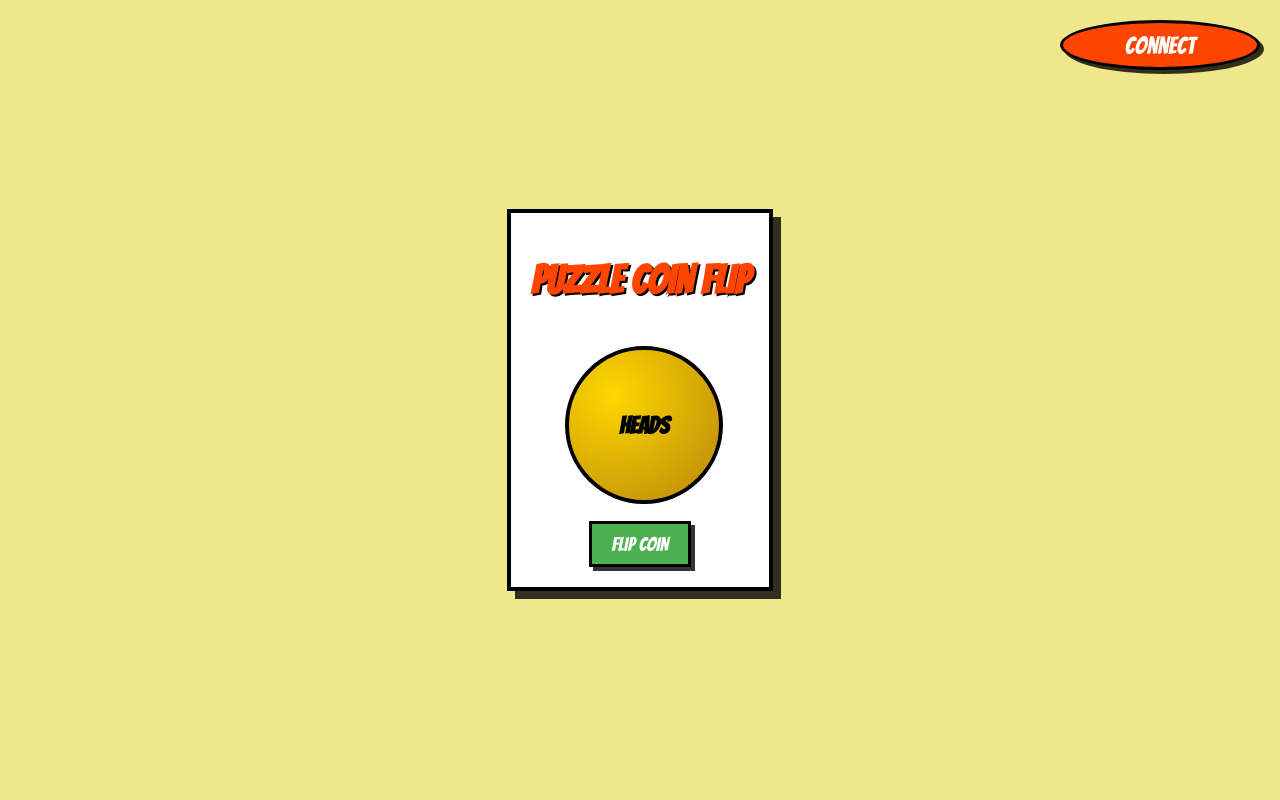
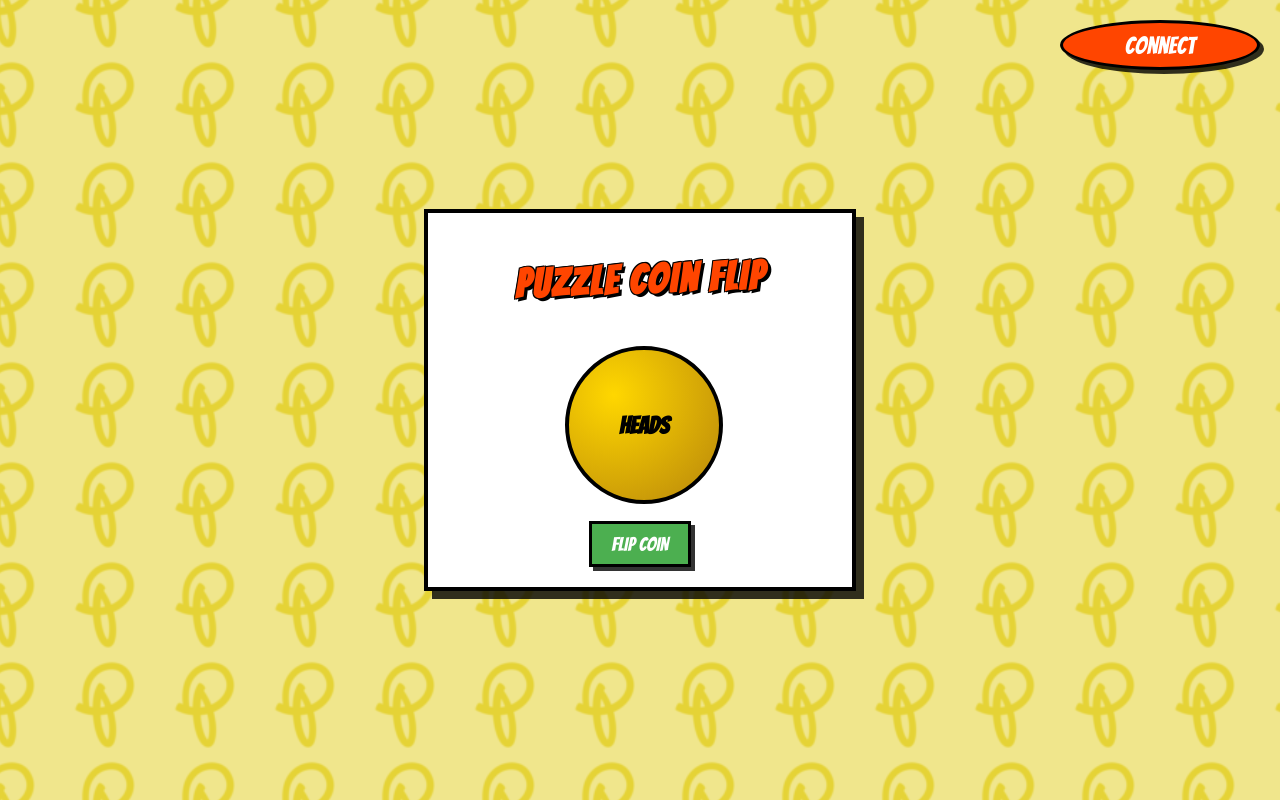
Before and after one commit to MullerEsposito/coinflip-tallguy, a React (Create React App) app: page / in a window 1280 px wide. Built offline with nearby package versions, Linux system fonts and the light colour scheme.

Commit message:
add tiled background

```diff
--- a/src/components/CoinFlipper.css
+++ b/src/components/CoinFlipper.css
@@ -1,4 +1,13 @@
 @import url('https://fonts.googleapis.com/css2?family=Bangers&display=swap');
+
+@keyframes slideBackground {
+  from {
+    background-position: 0 0;
+  }
+  to {
+    background-position: 200px 200px;
+  }
+}
 
 .fixed-button {
   position: fixed;
@@ -30,17 +39,32 @@
 }
 
 body {
-  background-color: #f0e68c; /* Existing yellow background */
-  /* background-image: url('path/to/your/pattern.png'); */
+  background-color: #f0e68c;
+  background-image: url('../../public/logo.png');
   background-repeat: repeat;
+  background-size: 100px 100px;
   background-blend-mode: overlay;
   font-family: 'Bangers', cursive;
   margin: 0;
   padding: 0;
+  animation: slideBackground 20s linear infinite;
 }
 
+/* body::before {
+  content: '';
+  position: fixed;
+  top: 10px;
+  left: 10px;
+  right: 10px;
+  bottom: 10px;
+  border: 5px solid black;
+  box-shadow: inset 0 0 0 10px white;
+  pointer-events: none;
+  z-index: 9999;
+} */
+
 .coin-flipper {
-  max-width: 600px;
+  min-width: 30vw;
   margin: 20px auto;
   text-align: center;
   padding: 20px;
@@ -53,7 +77,17 @@ body {
   font-size: 2.5em;
   color: #ff4500;
   text-shadow: 2px 2px 0 #000;
+  letter-spacing: 0.05em;
   margin-bottom: 20px;
+  -webkit-text-stroke: 1px black;
+  paint-order: stroke fill;
+  text-shadow:
+    3px 3px 0 #000,
+    -1px -1px 0 #000,
+    1px -1px 0 #000,
+    -1px 1px 0 #000,
+    1px 1px 0 #000;
+  transform: rotate(-2deg);
 }
 
 .coin-container {
@@ -137,3 +171,27 @@ body {
   text-shadow: 1px 1px 0 #000;
   margin-top: 20px;
 }
+  /* position: relative;
+  display: inline-block;
+  padding: 10px 20px;
+  background: #1e90ff;
+  border-radius: 10px;
+  transform: rotate(-2deg);
+  animation: pop-in 0.5s cubic-bezier(0.175, 0.885, 0.32, 1.275);
+}
+
+.result-text::before {
+  content: '';
+  position: absolute;
+  top: 100%;
+  left: 50%;
+  margin-left: -10px;
+  border-width: 10px;
+  border-style: solid;
+  border-color: #1e90ff transparent transparent transparent;
+}
+
+@keyframes pop-in {
+  0% { transform: scale(0) rotate(-2deg); opacity: 0; }
+  100% { transform: scale(1) rotate(-2deg); opacity: 1; }
+} */
```
Also changed, not shown: public/logo.png (added), 1 other file (tests, documents, lock files or other folders).
